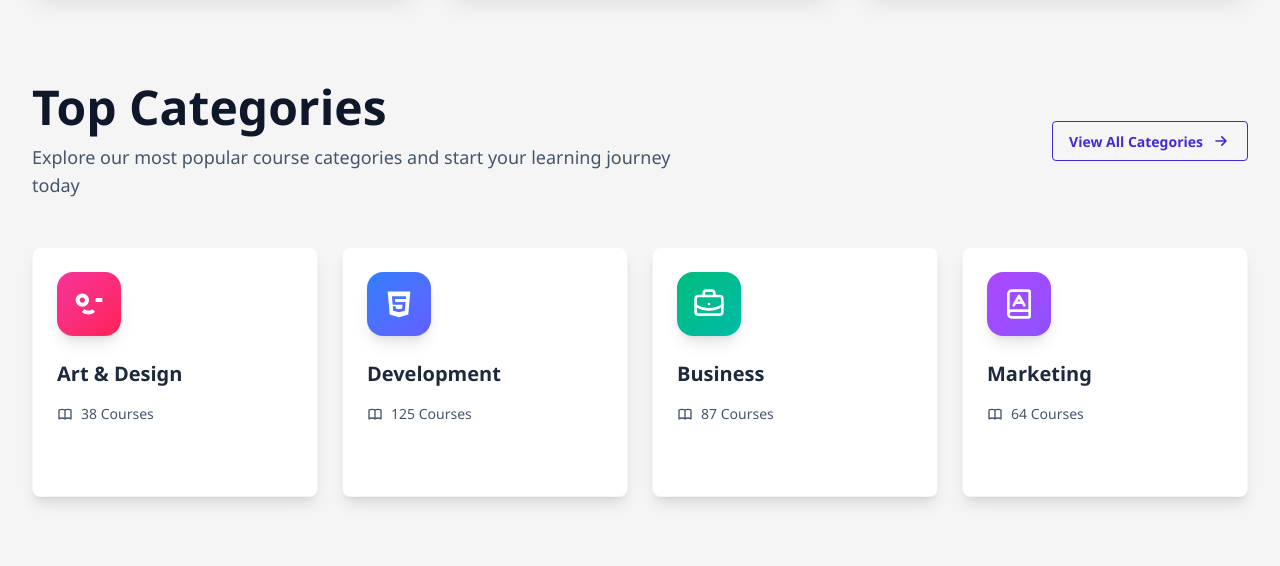
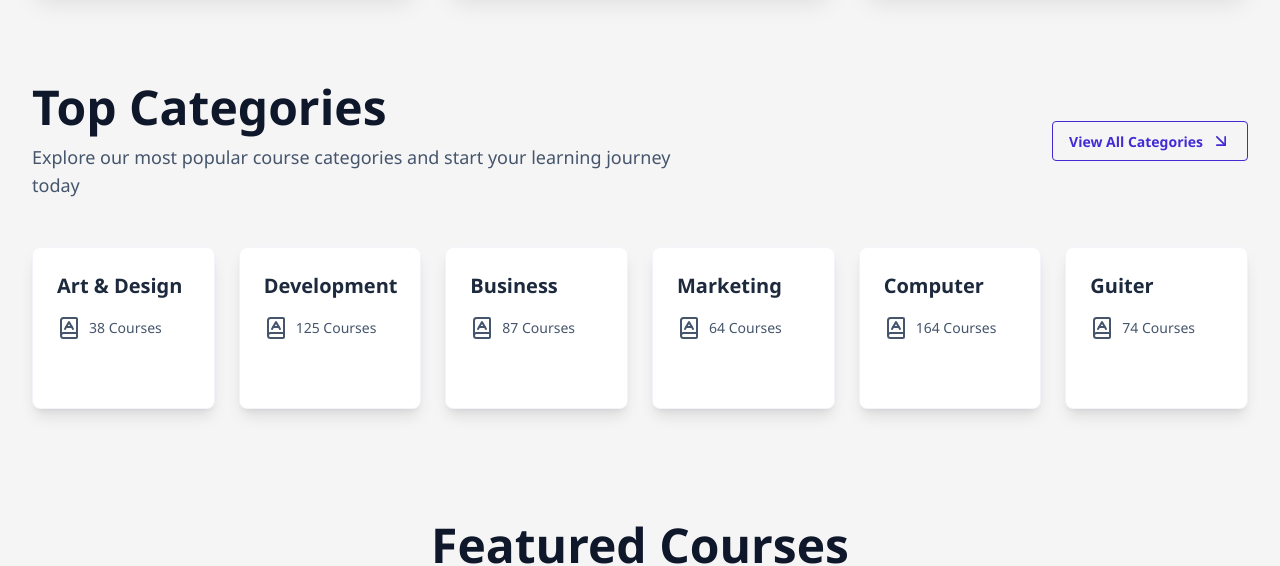
Before and after one commit to itstumpa/EduX_task, a React (Vite) app: page / in a window 1280 px wide. Shown: the part 1020-1586 px from the top of the page. Built offline with nearby package versions, Linux system fonts and the light colour scheme.

Commit message:
add more categories

```diff
--- a/src/Pages/Home/Sections/CTASection.jsx
+++ b/src/Pages/Home/Sections/CTASection.jsx
@@ -1,5 +1,7 @@
 import React from 'react';
 import { BiBookContent } from 'react-icons/bi';
+import { FcManager } from 'react-icons/fc';
+import { PiStudent } from 'react-icons/pi';
 
 const CTASection = () => {
   return (
@@ -22,11 +24,11 @@ const CTASection = () => {
               {/* Buttons */}
               <div className="flex flex-col sm:flex-row gap-4">
                 <button className="bg-white text-blue-600 px-8 py-4 rounded-lg font-semibold hover:bg-gray-100 transition shadow-lg flex items-center justify-center gap-2">
-                  <span className="text-xl">🎓</span>
+                  <span className="text-xl"><PiStudent/></span>
                   I'm a Student
                 </button>
                 <button className="bg-indigo-800 text-white px-8 py-4 rounded-lg font-semibold hover:bg-indigo-900 transition border-2 border-white/20 flex items-center justify-center gap-2">
-                  <span className="text-xl">👨‍🏫</span>
+                  <span className="text-xl"><FcManager/></span>
                   Become an Instructor
                 </button>
               </div>
--- a/src/Pages/Home/Sections/TopCategories.jsx
+++ b/src/Pages/Home/Sections/TopCategories.jsx
@@ -1,6 +1,8 @@
-import { BookA, BriefcaseBusiness } from 'lucide-react';
+import { ArrowDownRight, BookA, BookAIcon, BriefcaseBusiness } from 'lucide-react';
+import { BiRightArrow } from 'react-icons/bi';
 import { CgDesignmodo } from 'react-icons/cg';
 import { DiHtml5 } from 'react-icons/di';
+import { FcNext } from 'react-icons/fc';
 import { Link } from 'react-router';
 
 const TopCategories = () => {
@@ -12,8 +14,6 @@ const TopCategories = () => {
         <CgDesignmodo className="h-8 w-8" / >
       ),
       courseCount: 38,
-      color: 'from-pink-500 to-rose-500',
-      bgColor: 'bg-pink-50',
       textColor: 'text-pink-600'
     },
     {
@@ -23,8 +23,6 @@ const TopCategories = () => {
         <DiHtml5 className="h-8 w-8" / >
       ),
       courseCount: 125,
-      color: 'from-blue-500 to-indigo-500',
-      bgColor: 'bg-blue-50',
       textColor: 'text-blue-600'
     },
     {
@@ -34,8 +32,6 @@ const TopCategories = () => {
         <BriefcaseBusiness className="h-8 w-8" / >
       ),
       courseCount: 87,
-      color: 'from-emerald-500 to-teal-500',
-      bgColor: 'bg-emerald-50',
       textColor: 'text-emerald-600'
     },
     {
@@ -45,8 +41,24 @@ const TopCategories = () => {
         <BookA className="h-8 w-8" / >
       ),
       courseCount: 64,
-      color: 'from-purple-500 to-violet-500',
-      bgColor: 'bg-purple-50',
+      textColor: 'text-purple-600'
+    },
+    {
+      id: 4,
+      name: 'Computer',
+      icon: (
+        <BookA className="h-8 w-8" / >
+      ),
+      courseCount: 164,
+      textColor: 'text-purple-600'
+    },
+    {
+      id: 4,
+      name: 'Guiter',
+      icon: (
+        <BookA className="h-8 w-8" / >
+      ),
+      courseCount: 74,
       textColor: 'text-purple-600'
     },
 
@@ -55,7 +67,7 @@ const TopCategories = () => {
   return (
     <section className="pb-12">
       <div className="max-w-7xl mx-auto px-4 sm:px-6 lg:px-8">
-        {/* Section Header */}
+        {/* Section */}
         <div className="flex flex-col sm:flex-row justify-between items-start sm:items-center mb-12 gap-4">
           <div>
             <h2 className="text-3xl sm:text-4xl lg:text-5xl font-bold text-slate-900 mb-3">
@@ -68,29 +80,21 @@ const TopCategories = () => {
           <Link to="/categories">
             <button className="btn btn-outline btn-primary gap-2 group hover:scale-105 transition-transform">
               View All Categories
-              <svg xmlns="http://www.w3.org/2000/svg" className="h-5 w-5 group-hover:translate-x-1 transition-transform" fill="none" viewBox="0 0 24 24" stroke="currentColor">
-                <path strokeLinecap="round" strokeLinejoin="round" strokeWidth={2} d="M13 7l5 5m0 0l-5 5m5-5H6" />
-              </svg>
+              <ArrowDownRight className="h-5 w-5 group-hover:translate-x-1 transition-transform" />
             </button>
           </Link>
         </div>
 
         {/* Categories Grid */}
-        <div className="grid grid-cols-1 sm:grid-cols-2 lg:grid-cols-4 gap-6">
+        <div className="grid grid-cols-2 sm:grid-cols-4 lg:grid-cols-6 gap-6">
           {categories.map((category) => (
             <Link
               key={category.id}
-              to={`/category/${category.name.toLowerCase().replace(/ & /g, '-').replace(/ /g, '-')}`}
+              to={null}
               className="group"
             >
               <div className="card bg-white shadow-lg hover:shadow-2xl transition-all duration-300 border border-slate-100 h-full group-hover:-translate-y-2 cursor-pointer overflow-hidden">
                 <div className="card-body p-6">
-                  {/* Icon Container with Gradient */}
-                  <div className={`w-16 h-16 rounded-2xl bg-gradient-to-br ${category.color} flex items-center justify-center mb-4 group-hover:scale-110 group-hover:rotate-3 transition-all duration-300 shadow-lg`}>
-                    <div className="text-white">
-                      {category.icon}
-                    </div>
-                  </div>
 
                   {/* Category Name */}
                   <h3 className="text-xl font-bold text-slate-800 mb-2 group-hover:text-indigo-600 transition-colors">
@@ -99,23 +103,17 @@ const TopCategories = () => {
 
                   {/* Course Count */}
                   <div className="flex items-center gap-2 text-slate-600">
-                    <svg xmlns="http://www.w3.org/2000/svg" className="h-4 w-4" fill="none" viewBox="0 0 24 24" stroke="currentColor">
-                      <path strokeLinecap="round" strokeLinejoin="round" strokeWidth={2} d="M12 6.253v13m0-13C10.832 5.477 9.246 5 7.5 5S4.168 5.477 3 6.253v13C4.168 18.477 5.754 18 7.5 18s3.332.477 4.5 1.253m0-13C13.168 5.477 14.754 5 16.5 5c1.747 0 3.332.477 4.5 1.253v13C19.832 18.477 18.247 18 16.5 18c-1.746 0-3.332.477-4.5 1.253" />
-                    </svg>
+                   <BookAIcon/>
                     <span className="text-sm font-medium">{category.courseCount} Courses</span>
                   </div>
 
                   {/* Hover Arrow */}
                   <div className="mt-4 flex items-center gap-2 text-indigo-600 opacity-0 group-hover:opacity-100 transition-opacity">
                     <span className="text-sm font-semibold">Explore</span>
-                    <svg xmlns="http://www.w3.org/2000/svg" className="h-4 w-4 group-hover:translate-x-1 transition-transform" fill="none" viewBox="0 0 24 24" stroke="currentColor">
-                      <path strokeLinecap="round" strokeLinejoin="round" strokeWidth={2} d="M9 5l7 7-7 7" />
-                    </svg>
+                   <FcNext/>
+
                   </div>
                 </div>
-
-                {/* Decorative gradient bar */}
-                <div className={`h-1 bg-gradient-to-r ${category.color} transform scale-x-0 group-hover:scale-x-100 transition-transform duration-300 origin-left`}></div>
               </div>
             </Link>
           ))}
```
